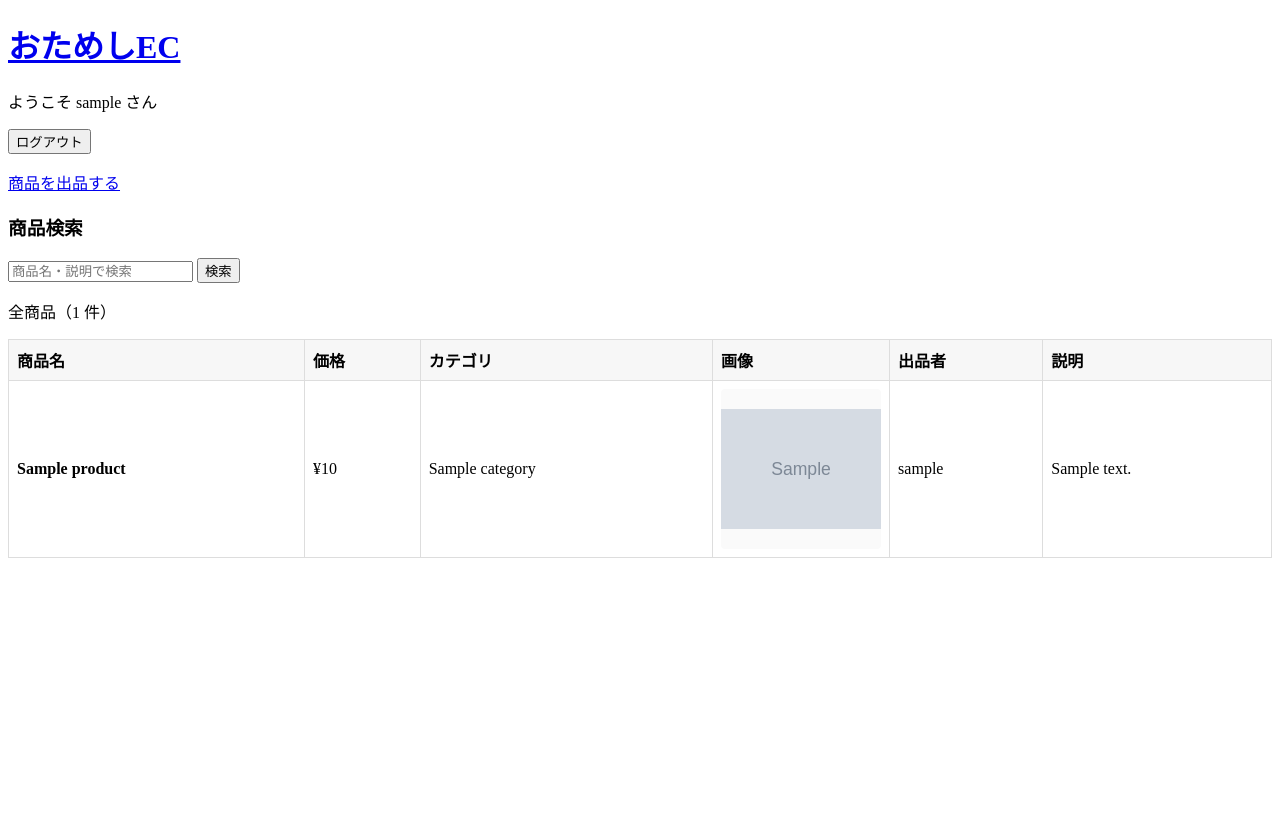
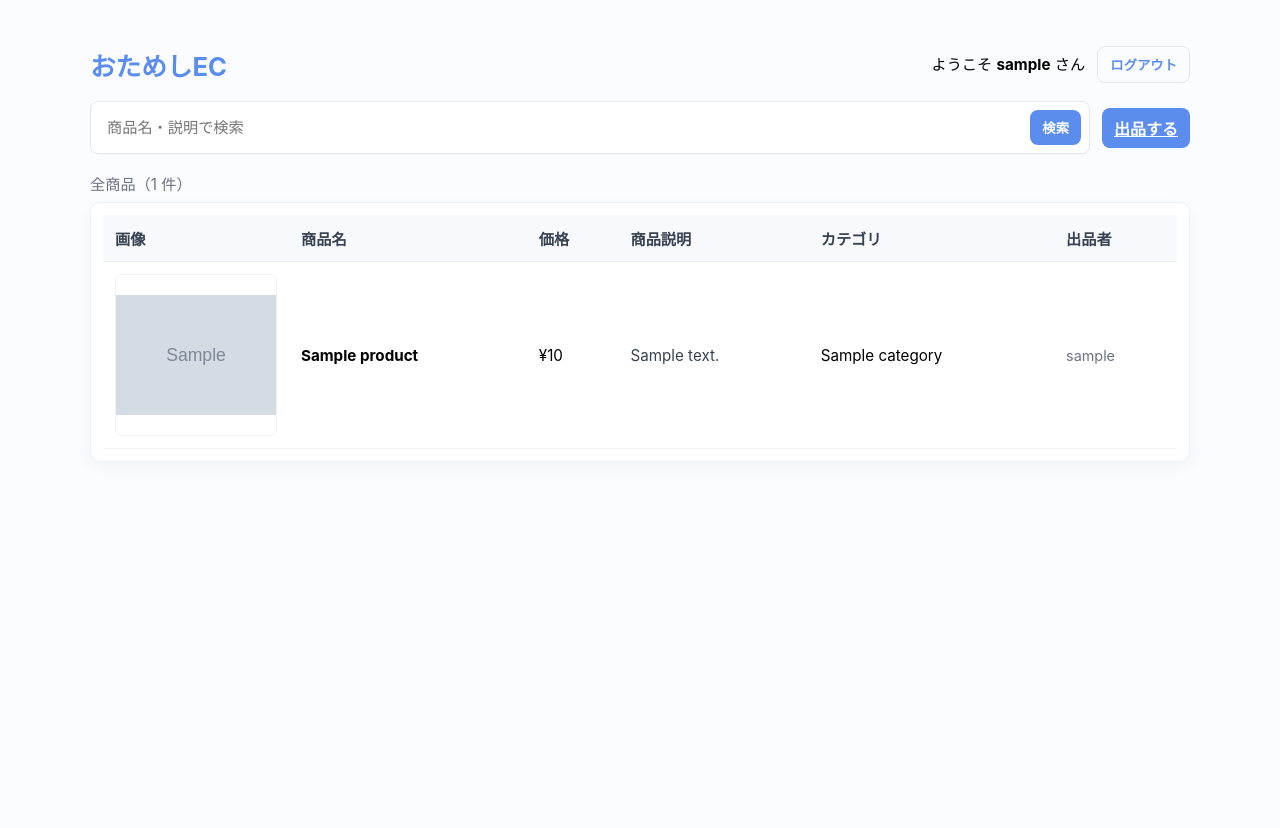
Before and after one commit to rors239ak/portfolio, a Django app: page /EC/ in a window 1280 px wide. Before the commit the page ends 558 px from the top, so only its background shows below. Run offline with Django 5.2, Linux system fonts and the light colour scheme; a user stored in the database is signed in; tables that the repository leaves empty hold one stand-in row (values such as "Sample post"); grey boxes marked "Sample" are stand-in pictures.

Commit message:
見た目の修正

```diff
--- a/p_site/EC/templates/EC/index.html
+++ b/p_site/EC/templates/EC/index.html
@@ -5,52 +5,104 @@
   <meta name="viewport" content="width=device-width, initial-scale=1.0">
   <title>おためしEC</title>
   <style>
-    table.product-table { width:100%; border-collapse:collapse; margin:12px 0; }
-    table.product-table th, table.product-table td { border:1px solid #ddd; padding:8px; vertical-align:middle; }
-    table.product-table th { background:#f7f7f7; text-align:left; }
-    td.img-cell { width:160px; padding:8px; text-align:center; vertical-align:middle; }
-    .thumb { width:160px; height:160px; display:flex; align-items:center; justify-content:center; overflow:hidden; background:#fafafa; border-radius:4px; }
-    .thumb img { width:100%; height:100%; object-fit:contain; display:block; }
-    td.desc { text-align:left; }
+    :root{
+      --max-width:1100px;
+      --accent:#5b8def;
+      --muted:#6b7280;
+      --bg:#fbfcff;
+      --card:#ffffff;
+      --radius:10px;
+    }
+    html,body{height:100%;margin:0;background:var(--bg);font-family:Inter, "Noto Sans JP", system-ui, -apple-system, "Segoe UI", Roboto, "Helvetica Neue", Arial;}
+    .wrap{max-width:var(--max-width);margin:28px auto;padding:18px;}
+    header.site-header{display:flex;align-items:center;justify-content:space-between;gap:12px;margin-bottom:18px}
+    .brand{font-size:1.6rem;font-weight:700;color:var(--accent);text-decoration:none}
+    .auth{font-size:0.95rem}
+    .auth form{display:inline}
+
+    .controls{display:flex;gap:12px;align-items:center;margin-bottom:18px;flex-wrap:wrap}
+    .search{
+      flex:1; display:flex; gap:8px; align-items:center;
+      background:var(--card); padding:8px;border-radius:8px;border:1px solid #e6e8ee;
+      box-shadow:0 1px 0 rgba(16,24,40,0.02);
+    }
+    .search input[type="text"]{flex:1;border:0;outline:none;padding:8px;font-size:0.95rem;background:transparent}
+    .btn{background:var(--accent);color:#fff;border:none;padding:8px 12px;border-radius:8px;cursor:pointer;font-weight:600}
+    .btn.ghost{background:transparent;color:var(--accent);border:1px solid #e6e8ee}
+    .link-create{font-size:0.95rem;color:var(--accent);text-decoration:none;padding:8px 12px;border-radius:8px;border:1px solid transparent}
+    .summary{color:var(--muted);font-size:0.95rem;margin-bottom:8px}
+
+    /* テーブルカード */
+    .card{
+      background:var(--card);border-radius:var(--radius);padding:12px;border:1px solid #eef1f6;
+      box-shadow:0 6px 20px rgba(13,30,60,0.04);
+    }
+    table.product-table{width:100%;border-collapse:collapse;font-size:0.95rem}
+    table.product-table thead th{background:#f7f9fc;text-align:left;padding:12px;border-bottom:1px solid #eef1f6;color:#374151}
+    table.product-table td{padding:12px;border-bottom:1px solid #f1f4f8;vertical-align:middle}
+    tr:nth-child(even) td{background:#fbfdff}
+    tr:hover td{background:#f5f8ff}
+
+    td.img-cell{width:160px;padding:8px;text-align:center;vertical-align:middle}
+    .thumb{width:160px;height:160px;display:flex;align-items:center;justify-content:center;overflow:hidden;border-radius:6px;background:#fff;border:1px solid #f0f2f5}
+    .thumb img{width:100%;height:100%;object-fit:contain;display:block}
+
+    td.desc{max-width:420px;color:#374151}
+    td.owner{color:var(--muted);font-size:0.9rem}
+
+    /* レスポンシブ */
+    @media (max-width:900px){
+      .thumb{width:120px;height:120px}
+      td.img-cell{width:120px}
+      td.desc{max-width:220px}
+    }
+    @media (max-width:720px){
+      table.product-table thead{display:none}
+      table.product-table, table.product-table tbody, table.product-table tr, table.product-table td{display:block;width:100%}
+      table.product-table tr{margin-bottom:12px;border-radius:8px}
+      table.product-table td{padding:10px;background:transparent;border-bottom:0}
+      td.img-cell{display:flex;justify-content:center;padding-bottom:6px}
+      td.desc{padding-top:6px}
+    }
   </style>
 </head>
 <body>
-  <a href="{% url 'index' %}"><h1>おためしEC</h1></a>
-  <p>
+  <div class="wrap">
+    <header class="site-header">
+      <a class="brand" href="{% url 'index' %}">おためしEC</a>
+      <div class="auth">
         {% if user.is_authenticated %}
-      ようこそ {{ user.username }} さん
-      <form method="post" action="{% url 'logout' %}" style="display:inline;">
-        {% csrf_token %}
-        <button type="submit">ログアウト</button>
+          ようこそ <strong>{{ user.username }}</strong> さん
+          <form method="post" action="{% url 'logout' %}" style="display:inline;margin-left:8px">
+            {% csrf_token %}<button class="btn ghost" type="submit">ログアウト</button>
           </form>
         {% else %}
-      <a href="{% url 'login' %}">ログイン</a> | <a href="{% url 'signup' %}">会員登録</a>
+          <a class="link-create" href="{% url 'login' %}">ログイン</a> <span style="color:var(--muted)">|</span>
+          <a class="link-create" href="{% url 'signup' %}">会員登録</a>
         {% endif %}
-  </p>
+      </div>
+    </header>
 
+    <div class="controls">
+      <form class="search" method="get" action="">
+        <input type="text" name="q" placeholder="商品名・説明で検索" value="{{ q|default:'' }}">
+        <button class="btn" type="submit">検索</button>
+      </form>
+      <a class="btn" href="{% url 'product_create' %}">出品する</a>
+    </div>
 
-  <p><a href="{% url 'product_create' %}">商品を出品する</a></p>
+    <div class="summary">全商品（{{ products.count }} 件）</div>
 
-  <h3>商品検索</h3>
-  <form method="get" action="">
-    <input type="text" name="q" placeholder="商品名・説明で検索" value="{{ q|default:'' }}">
-    <button type="submit">検索</button>
-  </form>
-
-  <p>全商品（{{ products.count }} 件）</p>
-
+    <div class="card">
       <table class="product-table" aria-describedby="product-list">
         <thead>
           <tr>
-        <th>商品名</th><th>価格</th><th>カテゴリ</th><th>画像</th><th>出品者</th><th>説明</th>
+            <th>画像</th><th>商品名</th><th>価格</th><th>商品説明</th><th>カテゴリ</th><th>出品者</th>
           </tr>
         </thead>
         <tbody>
           {% for product in products %}
           <tr>
-        <td><strong>{{ product.name }}</strong></td>
-        <td>¥{{ product.price }}</td>
-        <td>{% if product.category %}{{ product.category.name }}{% endif %}</td>
             <td class="img-cell">
               {% if product.photo %}
                 <div class="thumb"><img src="{{ product.photo.url }}" alt="{{ product.name }}"></div>
@@ -58,14 +110,18 @@
                 <div class="thumb" aria-hidden="true"></div>
               {% endif %}
             </td>
-        <td>{% if product.owner %}{{ product.owner.username }}{% else %}—{% endif %}</td>
+            <td><strong>{{ product.name }}</strong></td>
+            <td>¥{{ product.price }}</td>
             <td class="desc">{{ product.description }}</td>
+            <td>{% if product.category %}{{ product.category.name }}{% endif %}</td>
+            <td class="owner">{% if product.owner %}{{ product.owner.username }}{% else %}—{% endif %}</td>
           </tr>
           {% empty %}
           <tr><td colspan="6">商品がありません。</td></tr>
           {% endfor %}
         </tbody>
       </table>
-
+    </div>
+  </div>
 </body>
 </html>
```
Also changed, not shown: p_site/EC/static/EC/style.css (added). Lines whose indentation alone changed are shown as unchanged.
